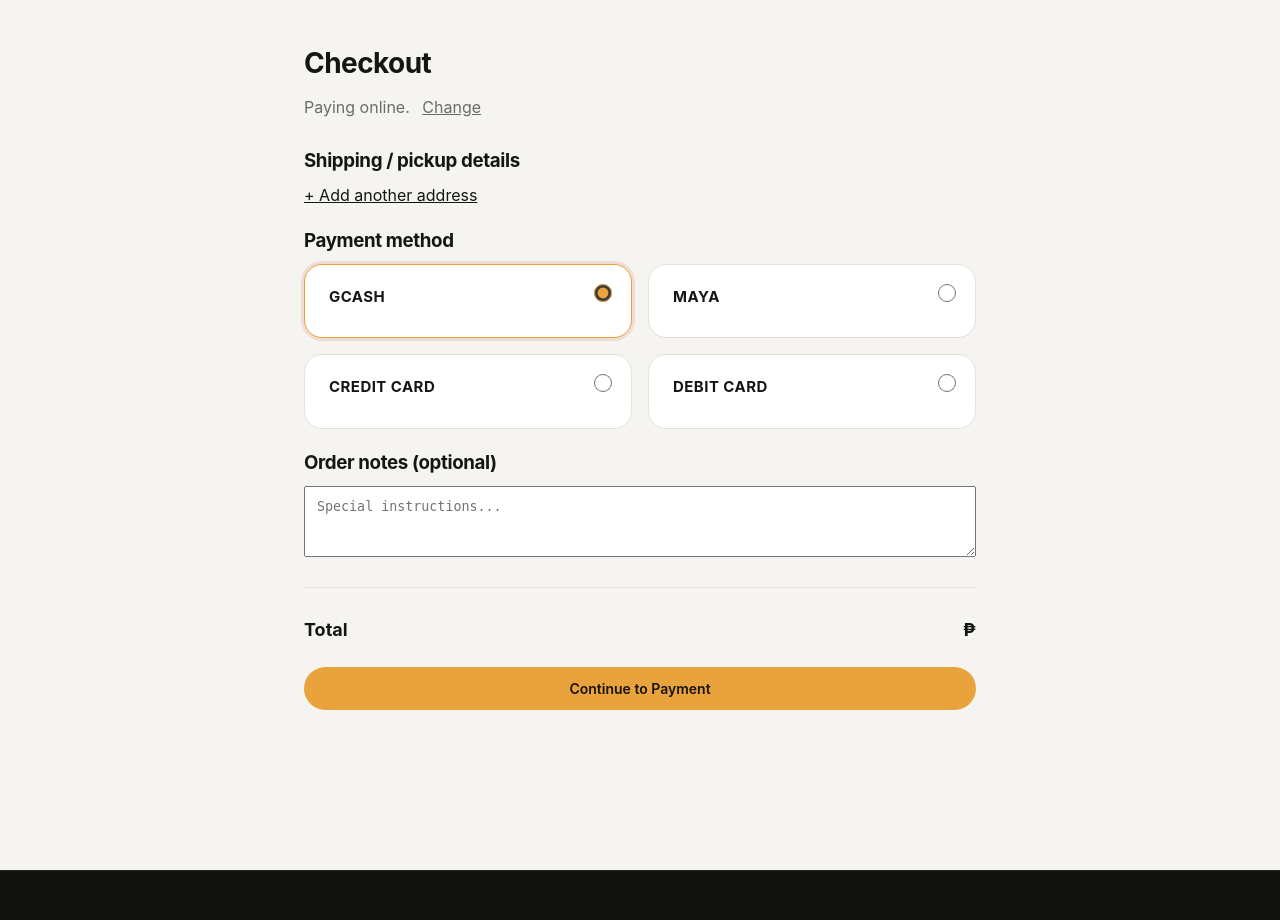
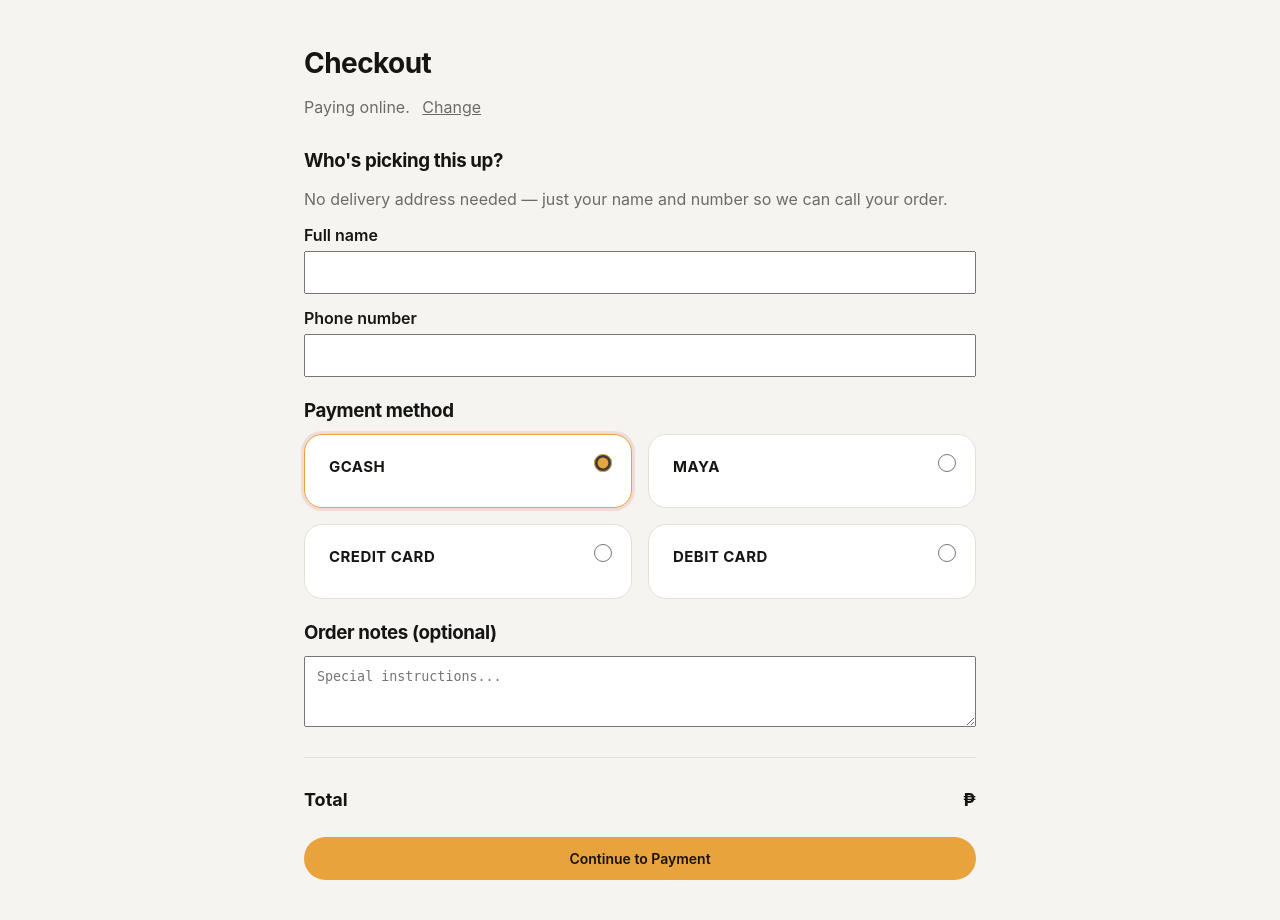
Before and after one commit to jev-pixel/Ecoms, a Django app: template shop/templates/shop/checkout.html in a window 1280 px wide. Shown: the part 57-977 px from the top of the page. Run offline with Django 5.2, Linux system fonts and the light colour scheme; the template is opened without the code that fills it, so the values that code supplies are empty.

Commit message:
Removing the template for shipping/billing address in checkout

```diff
--- a/shop/templates/shop/checkout.html
+++ b/shop/templates/shop/checkout.html
@@ -14,15 +14,16 @@
   <form method="POST">
     {% csrf_token %}
 
-    <h3 style="margin-bottom:var(--space-3);">Shipping / pickup details</h3>
-    {% for address in shipping_addresses %}
-    <label class="payment-choice-card" style="display:block;text-align:left;margin-bottom:var(--space-2);">
-      <input type="radio" name="shipping_address" value="{{ address.id }}" {% if address.is_default %}checked{% endif %}>
-      <strong>{{ address.full_name }}</strong> &middot; {{ address.phone_number }}<br>
-      <span style="color:var(--color-text-secondary);">{{ address.street_address }}, {{ address.city }}, {{ address.state }} {{ address.postal_code }}</span>
+    <h3 style="margin-bottom:var(--space-3);">Who's picking this up?</h3>
+    <p style="color:var(--color-text-secondary);margin-bottom:var(--space-3);">No delivery address needed — just your name and number so we can call your order.</p>
+    <label style="display:block;margin-bottom:var(--space-3);">
+      <span style="display:block;font-weight:600;margin-bottom:var(--space-1);">Full name</span>
+      <input type="text" name="full_name" value="{{ request.user.get_full_name|default:request.user.username }}" style="width:100%;padding:var(--space-3);" required>
     </label>
-    {% endfor %}
-    <a href="{% url 'shop:manage_addresses' %}" style="display:inline-block;margin-bottom:var(--space-5);">+ Add another address</a>
+    <label style="display:block;margin-bottom:var(--space-5);">
+      <span style="display:block;font-weight:600;margin-bottom:var(--space-1);">Phone number</span>
+      <input type="tel" name="phone_number" value="{{ request.user.profile.phone_number }}" style="width:100%;padding:var(--space-3);" required>
+    </label>
 
     {% if payment_type == 'cash' %}
       <div class="payment-choice-card" style="cursor:default;text-align:left;margin-bottom:var(--space-5);">
```
